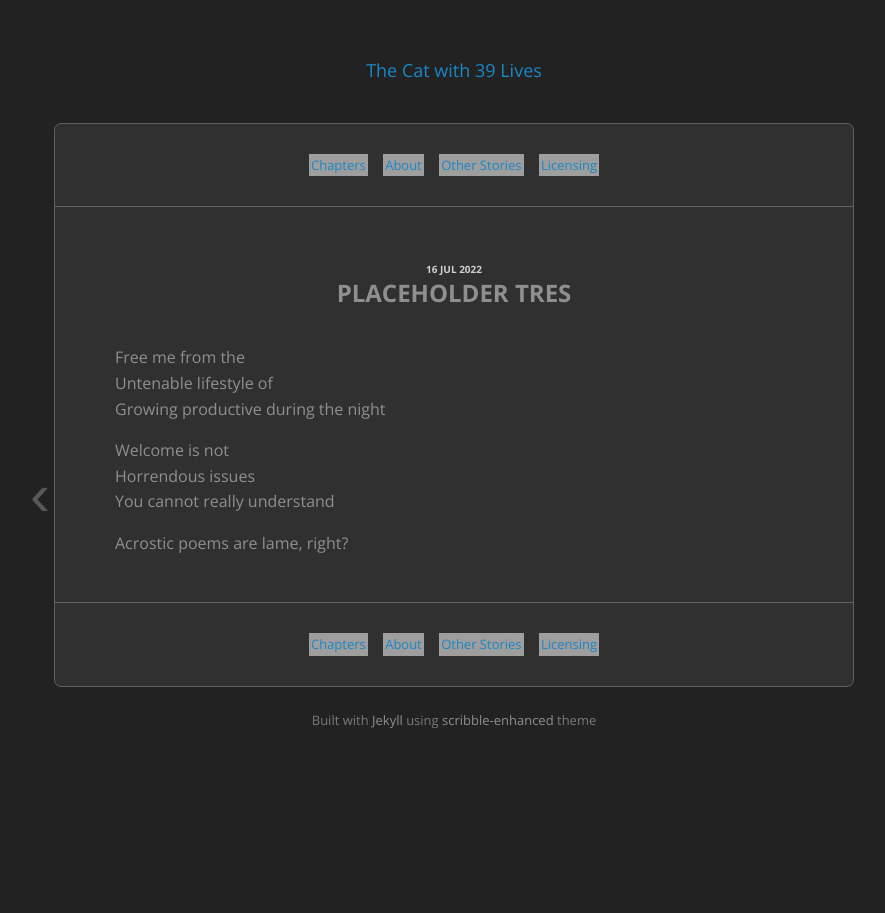
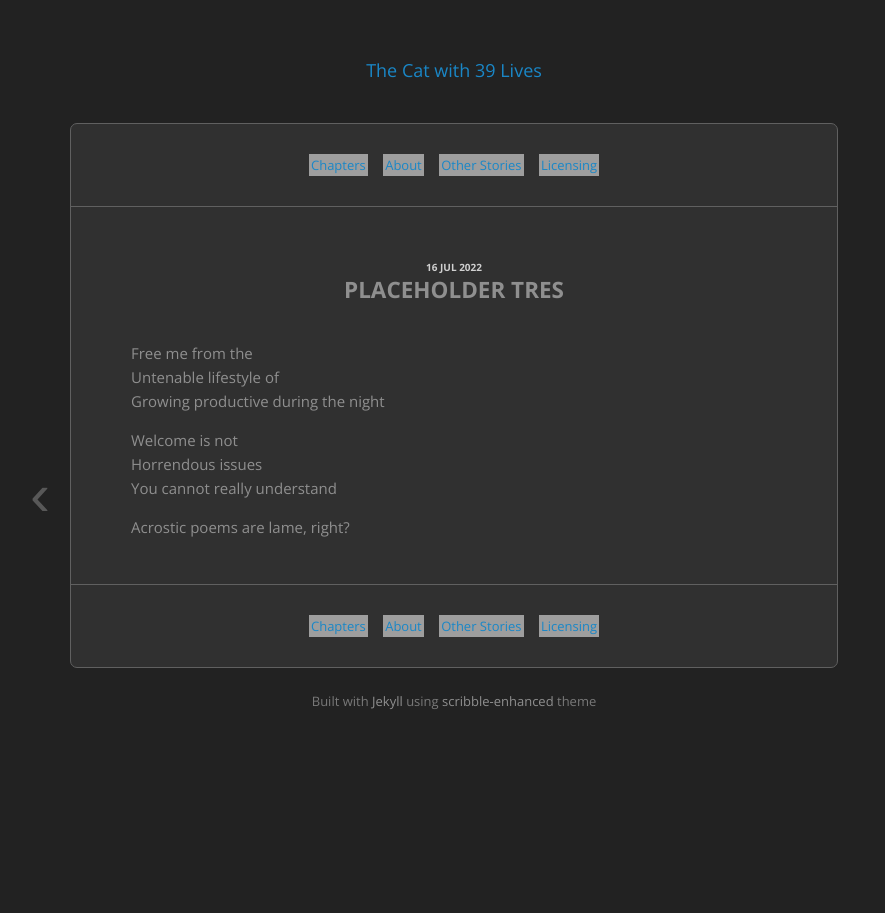
Before and after one commit to mehkanik/C39, a Jekyll site: the page built from _posts/2022-07-16-placeholder3.md, in a window 1280 px wide. Shown: the whole page, without its empty margins (186-1071 px from the left). Built offline with Jekyll 4.4.1, drawn with Linux system fonts in a browser that asks for light colours; grey boxes are pictures that could not be loaded.

Commit message:
decided to put the width back but make the font smaller

```diff
--- a/stylesheets/style.css
+++ b/stylesheets/style.css
@@ -133,7 +133,7 @@ footer * {
     -moz-box-sizing: border-box;
     box-sizing: border-box;
     width: 100%;
-    max-width: 800px;
+    max-width: 768px;
     background: #303030;
     margin: 40px auto 20px;
     border-radius: 7px;
@@ -368,7 +368,7 @@ section.post iframe, section.post img {
 }
 
 section.post, section > p {
-    font-size: 16px;
+    font-size: 15px;
     line-height: 1.6em;
 }
 
```
